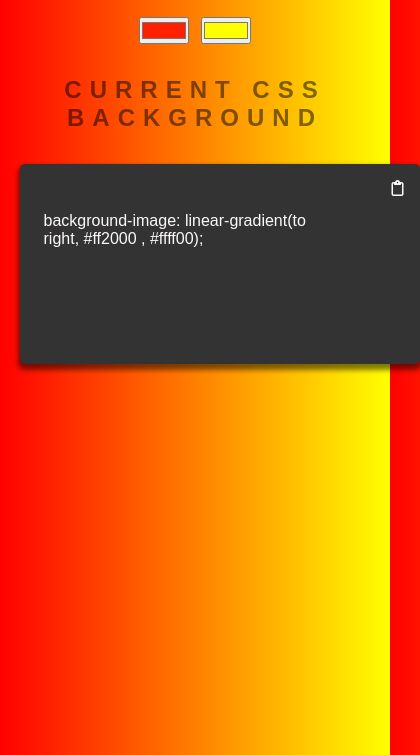
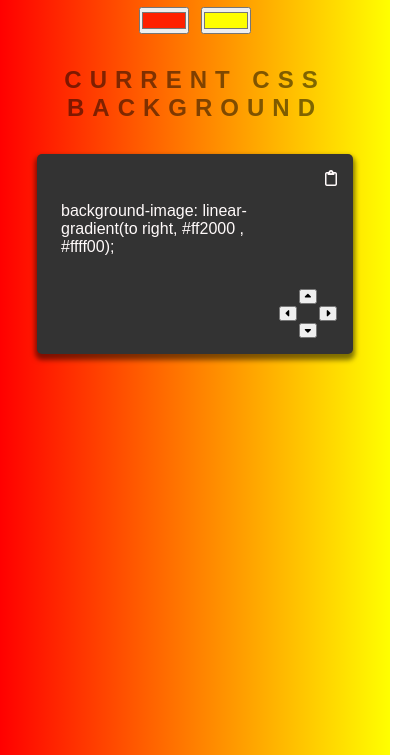
Before and after one commit to olopcodes/background-gradient-generator, a plain HTML site: page index.html in a window 390 px wide. Shown: the part 189-944 px from the top of the page, 420 px wide, since content can reach past the window. Drawn offline with Linux system fonts and the light colour scheme.

Commit message:
added directional buttons, functionality, and responsive styles

```diff
--- a/app.js
+++ b/app.js
@@ -4,6 +4,7 @@ const btnCopyEl = document.querySelector(".btn-copy");
 const backgroundGradientBoxEl = document.querySelector(".gradient-box");
 const body = document.querySelector("body");
 const gradientTextareaEl = document.querySelector(".gradient-rule");
+const directionalButtonsEl = document.querySelector('.btn-directions');
 
 printColor();
 
@@ -11,18 +12,38 @@ color1InputEl.addEventListener("input", inputHandler);
 
 color2InputEl.addEventListener("input", inputHandler);
 
+directionalButtonsEl.addEventListener('click', directionHandler);
+
+function directionHandler (e) {
+  const btnId = e.target.closest('button').id;
+
+  if(btnId=== 'btn-up') {
+    printColor('up');
+    setBackgroundGradient('top');
+  } else if (btnId=== 'btn-left') {
+    printColor('left');
+    setBackgroundGradient('left');
+  } else if (btnId=== 'btn-right') {
+    printColor('right');
+    setBackgroundGradient('right');
+  } else if (btnId=== 'btn-down') {
+    printColor('down');
+    setBackgroundGradient('bottom');
+  }
+}
+
 btnCopyEl.addEventListener("click", () => {
   gradientTextareaEl.select();
   gradientTextareaEl.setSelectionRange(0, 99999);
   navigator.clipboard.writeText(gradientTextareaEl.value);
 });
 
-function printColor() {
-  gradientTextareaEl.value = `background-image: linear-gradient(to right, ${color1InputEl.value} , ${color2InputEl.value});`;
+function printColor(dir = "right") {
+  gradientTextareaEl.value = `background-image: linear-gradient(to ${dir}, ${color1InputEl.value} , ${color2InputEl.value});`;
 }
 
-function setBackgroundGradient() {
-  body.style.backgroundImage = `linear-gradient(to right, ${color1InputEl.value} , ${color2InputEl.value} )`;
+function setBackgroundGradient(dir = "right") {
+  body.style.backgroundImage = `linear-gradient(to ${dir}, ${color1InputEl.value} , ${color2InputEl.value} )`;
 }
 
 function inputHandler() {
--- a/index.html
+++ b/index.html
@@ -31,6 +31,21 @@
           cols="30"
           rows="5"
         ></textarea>
+
+        <div class="btn-directions">
+          <button id="btn-up" class="btn-dir">
+            <i class="fa-solid fa-caret-up"></i>
+          </button>
+          <button id="btn-left" class="btn-dir">
+            <i class="fa-solid fa-caret-left"></i>
+          </button>
+          <button id="btn-right" class="btn-dir">
+            <i class="fa-solid fa-caret-right"></i>
+          </button>
+          <button id="btn-down" class="btn-dir">
+            <i class="fa-solid fa-caret-down"></i>
+          </button>
+        </div>
       </div>
     </div>
 
--- a/style.css
+++ b/style.css
@@ -19,7 +19,16 @@ body {
   width: 90%;
 }
 
+button {
+  cursor: pointer;
+}
+
+button:hover {
+  opacity: .8;
+}
+
 h1 {
+  font-size: 1.75rem;
   margin-bottom: 2rem;
 }
 
@@ -31,7 +40,8 @@ h2 {
 .gradient-box {
   position: relative;
   height: 200px;
-  width: 400px;
+  width: 90%;
+  max-width: 400px;
   margin: auto;
   background-color: #333;
   border-radius: 5px;
@@ -52,13 +62,54 @@ h2 {
   /* padding: 1rem; */
 }
 
+
+
+.btn-directions {
+  font-size: 7px;
+  display: grid;
+  grid-template-columns: 18px 18px 18px;
+  grid-template-areas:
+        ". up ."
+        "left . right"
+        ". down .";
+    gap: 2px;
+    position: absolute;
+    right: 1rem;
+    bottom: 1rem;
+}
+.btn-directions button {
+
+  font-size: 10px;
+}
+
+#btn-up {
+  grid-area: up;
+}
+
+#btn-right {
+  grid-area: right;
+}
+
+#btn-left {
+  grid-area: left;
+}
+
+#btn-down {
+  grid-area: down;
+}
+
 .btn-copy {
   position: absolute;
   top: 1rem;
   right: 1rem;
-  cursor: pointer;
   background-color: transparent;
   border: none;
   color: snow;
   font-size: 1rem;
 }
+
+@media screen and (min-width: 400px) {
+  h1 {
+    font-size: 2.25rem;
+  }
+}
```
